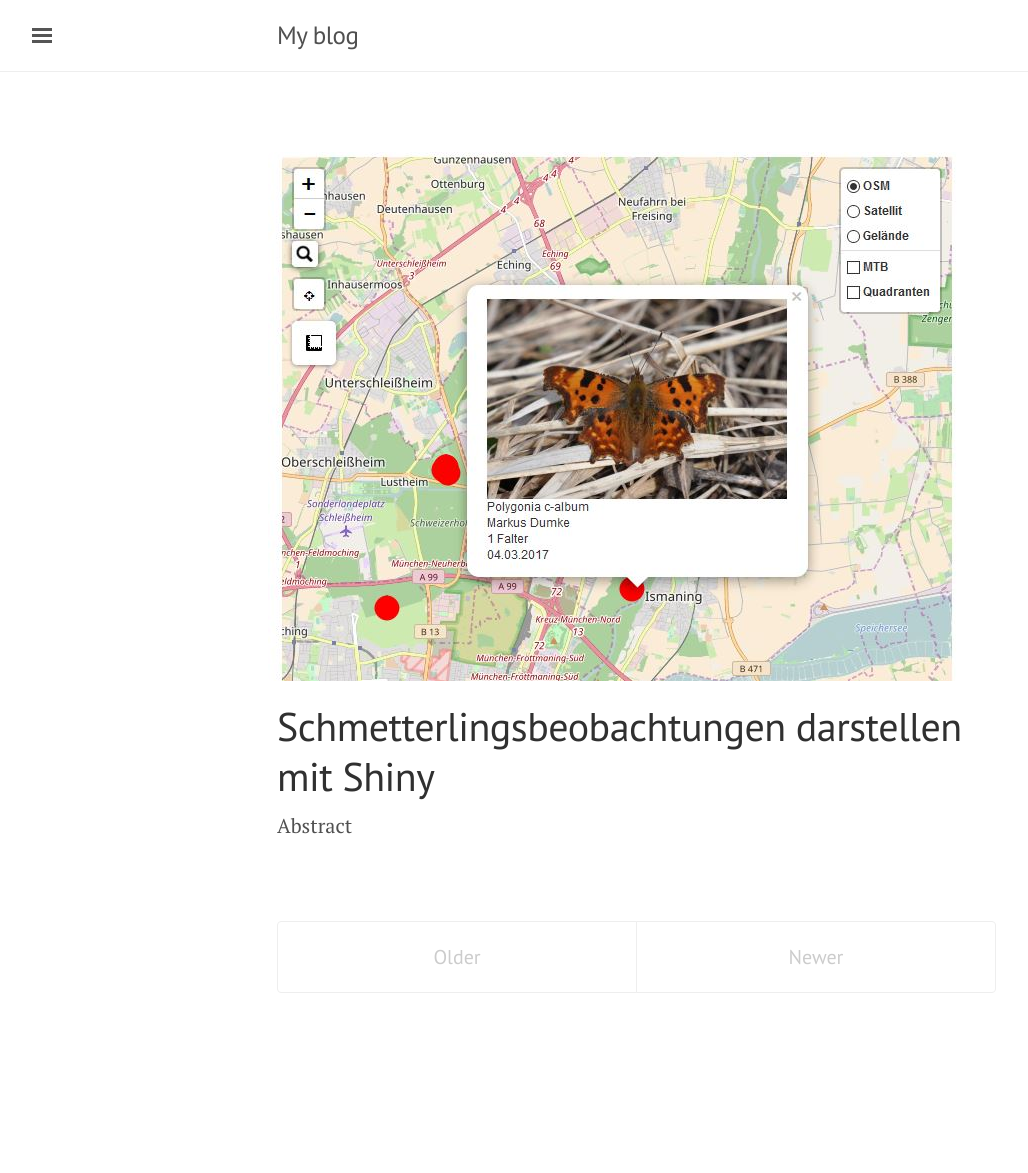
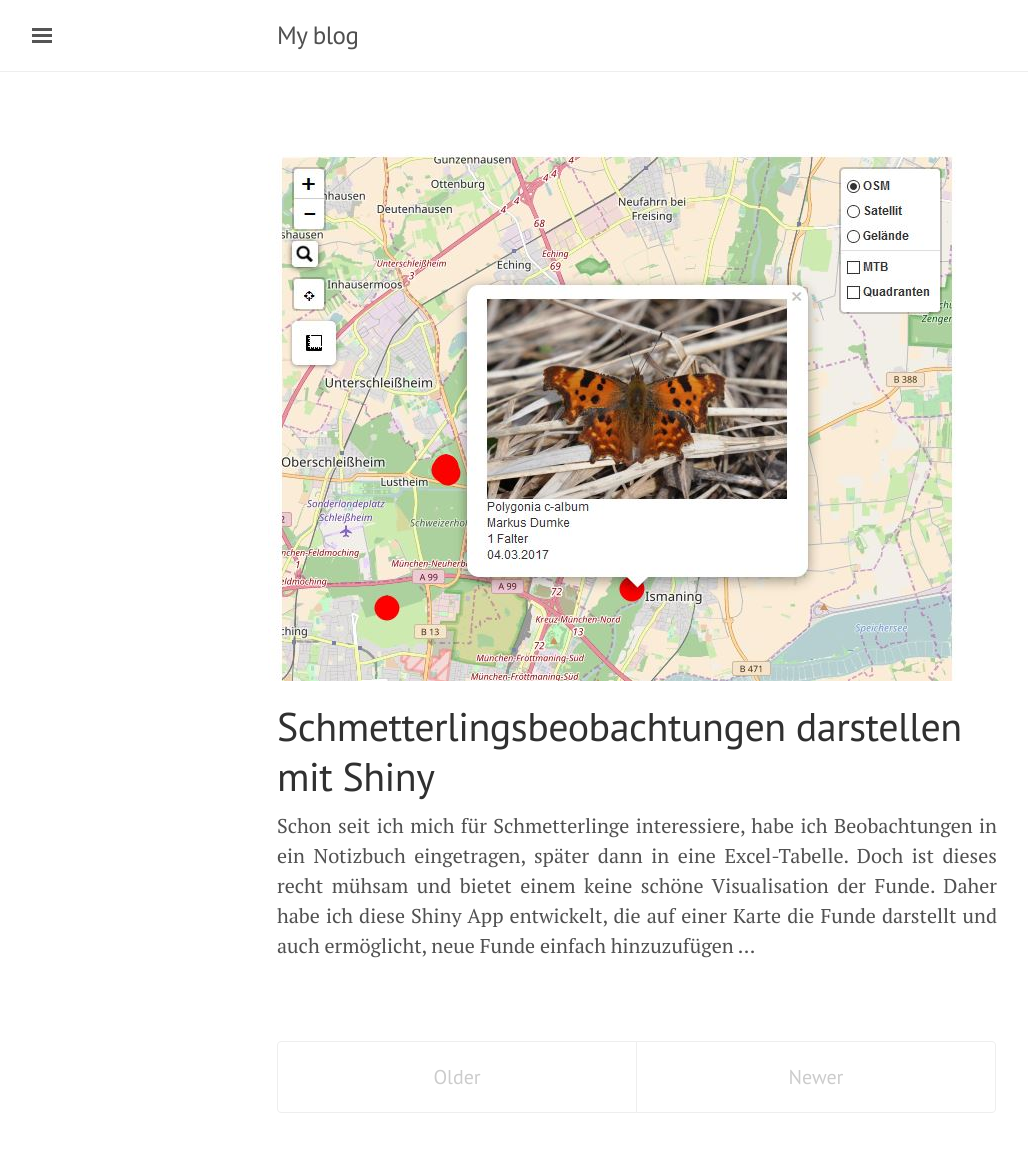
Before and after one commit to markdumke/Blog, a Jekyll site: the page built from index.html, in a window 1280 px wide. Shown: the whole page, without its empty margins (3-1031 px from the left). Built offline with Jekyll 4.4.1, drawn with Linux system fonts in a browser that asks for light colours; the list of posts is cut into pages by our own code; before the commit the page ends 1053 px from its top, so only the background shows below that.

Commit message:
add abstract

```diff
--- a/_posts/2017-03-08-Schmetterlingsbeobachtungen darstellen mit Shiny Leaflet.md
+++ b/_posts/2017-03-08-Schmetterlingsbeobachtungen darstellen mit Shiny Leaflet.md
@@ -1,7 +1,7 @@
 ---
 layout: post
 title: Schmetterlingsbeobachtungen darstellen mit Shiny
-abstract: Abstract
+abstract: Schon seit ich mich für Schmetterlinge interessiere, habe ich Beobachtungen in ein Notizbuch eingetragen, später dann in eine Excel-Tabelle. Doch ist dieses recht mühsam und bietet einem keine schöne Visualisation der Funde. Daher habe ich diese Shiny App entwickelt, die auf einer Karte die Funde darstellt und auch ermöglicht, neue Funde einfach hinzuzufügen ...
 author: Markus Dumke
 tags: Visualisation Schmetterlingsdaten
 comments: true
```
